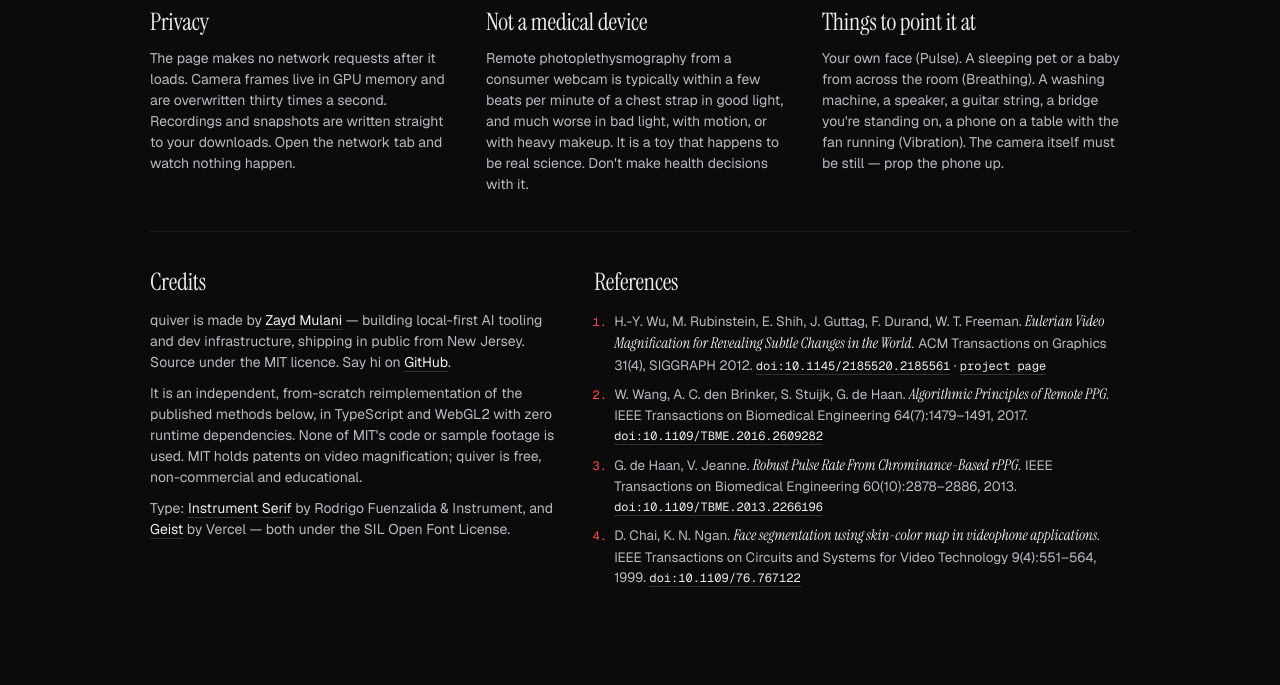
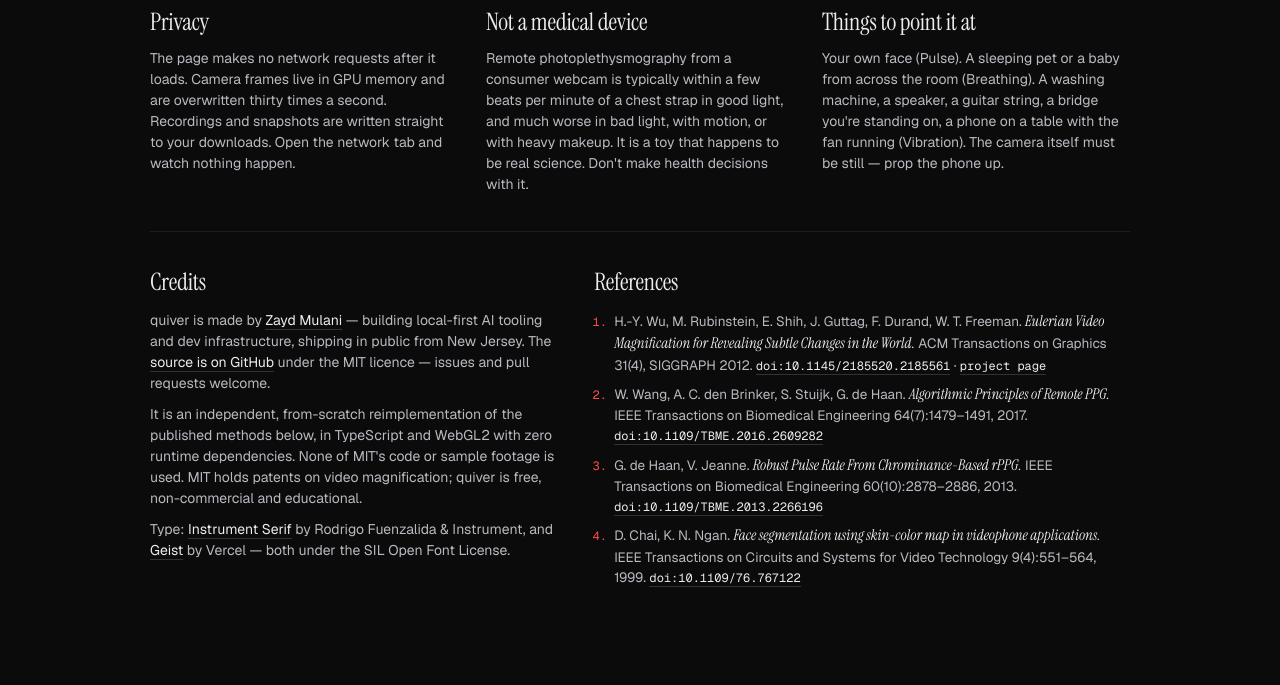
Before and after one commit to zaydmulani09/quiver, a website built with Vite: page index.html in a window 1280 px wide. Shown: the part 1532-2217 px from the top of the page. Built offline with nearby package versions, Linux system fonts and the light colour scheme.

Commit message:
keep going: index.html

```diff
--- a/index.html
+++ b/index.html
@@ -224,7 +224,7 @@
         <div class="credits">
           <div class="credits-who">
             <h3>Credits</h3>
-            <p>quiver is made by <a href="https://github.com/zaydmulani09" rel="me noopener" target="_blank">Zayd Mulani</a> — building local-first AI tooling and dev infrastructure, shipping in public from New Jersey. Source under the MIT licence. Say hi on <a href="https://github.com/zaydmulani09" rel="me noopener" target="_blank">GitHub</a>.</p>
+            <p>quiver is made by <a href="https://github.com/zaydmulani09" rel="me noopener" target="_blank">Zayd Mulani</a> — building local-first AI tooling and dev infrastructure, shipping in public from New Jersey. The <a href="https://github.com/zaydmulani09/quiver" rel="noopener" target="_blank">source is on GitHub</a> under the MIT licence — issues and pull requests welcome.</p>
             <p>It is an independent, from-scratch reimplementation of the published methods below, in TypeScript and WebGL2 with zero runtime dependencies. None of MIT's code or sample footage is used. MIT holds patents on video magnification; quiver is free, non-commercial and educational.</p>
             <p>Type: <a href="https://github.com/Instrument/instrument-serif" rel="noopener" target="_blank">Instrument Serif</a> by Rodrigo Fuenzalida &amp; Instrument, and <a href="https://vercel.com/font" rel="noopener" target="_blank">Geist</a> by Vercel — both under the SIL Open Font License.</p>
           </div>
```
